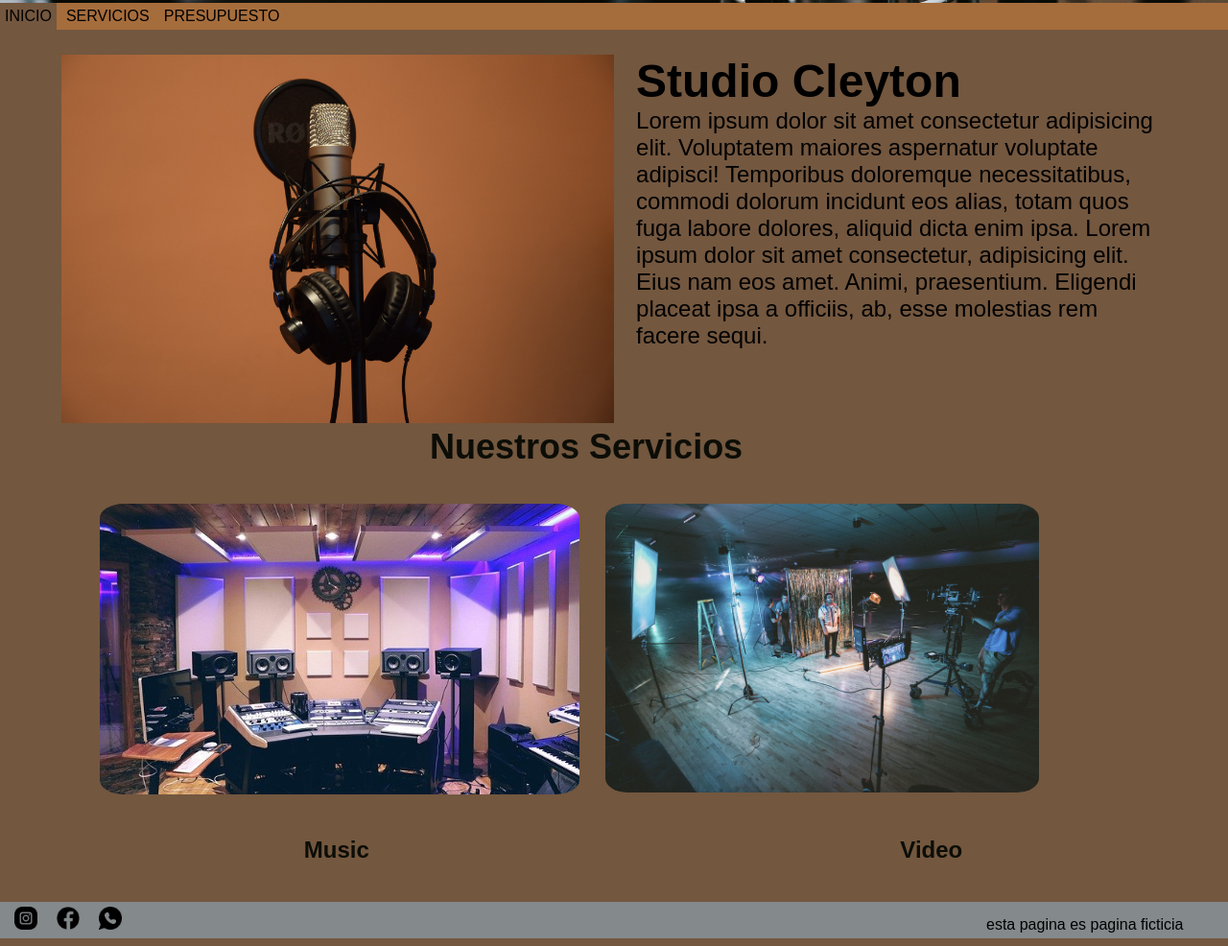
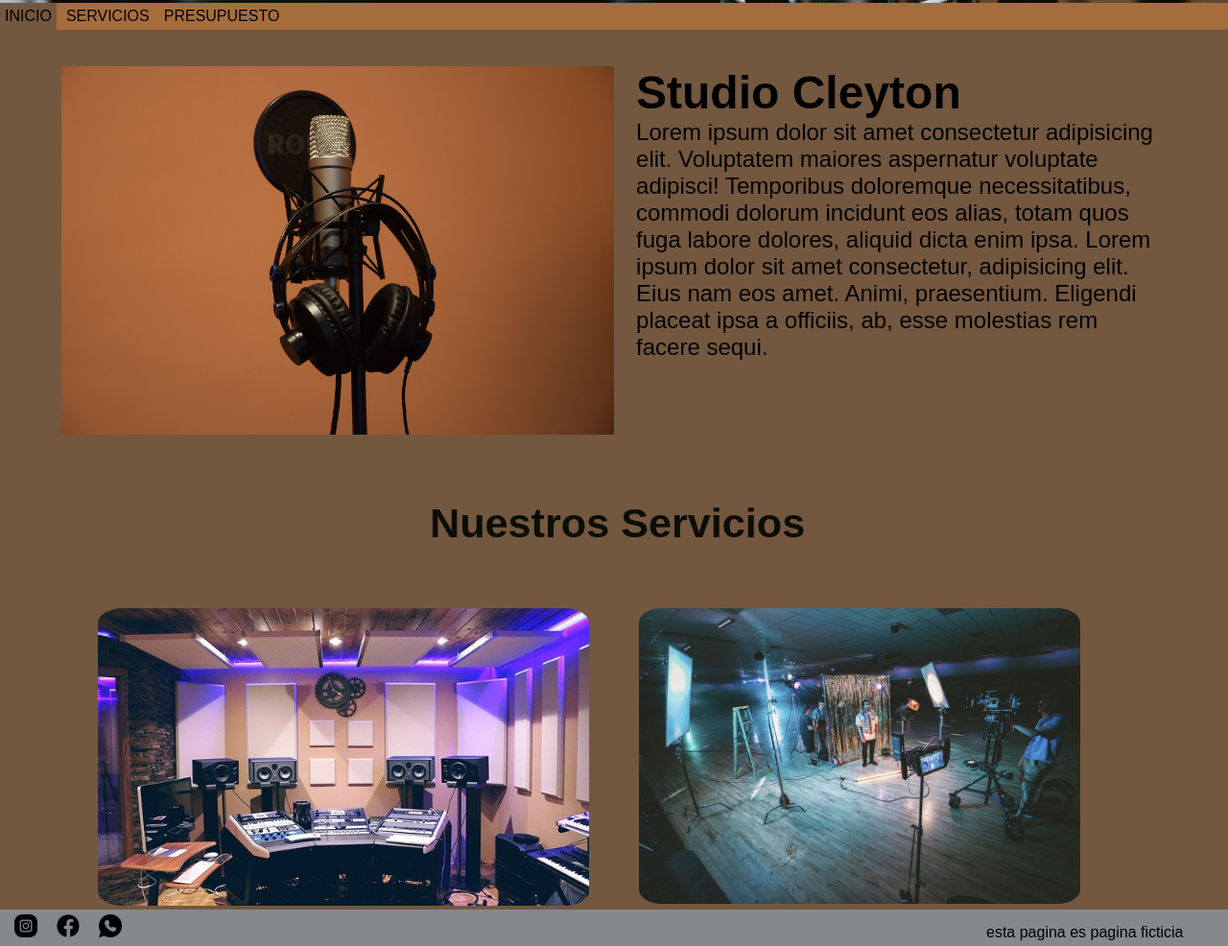
Before and after one commit to cleytoncaminha/Proyecto-curso, a plain HTML site: page index.html in a window 1280 px wide. Shown: the part 381-1367 px from the top of the page at 96% size. Drawn offline with Linux system fonts and the light colour scheme.

Commit message:
nuevo cambio3

```diff
--- a/index.html
+++ b/index.html
@@ -26,15 +26,9 @@
     <div class="service">
         <h2>Nuestros Servicios</h2></div>
         <div class="imgservice">
-            <p><a href="#"><img src="./Imagenes/studiomusica.jpg" alt="" width="95%"></a></p>
+            <p><a href="#"><img src="./Imagenes/studiomusica.jpg" alt="" width="100%"></a></p>
            <p><a href="#"><img src="./Imagenes/video-2577667_960_720.jpg" alt="" width="60%"></a></p>
                 </div>
-             <div class="serText">
-            <div class="serMusic"><a href="#"> Music</a>
-
-            </div>
-
-            <div class="serVideo"><a href="#">Video</a>
 
                         </div></div>
 
--- a/style.css
+++ b/style.css
@@ -22,7 +22,7 @@ body{
     justify-content: center;
 }
 .titulo{
-    font-size: 10vh;
+    font-size: 500%;
     color:white;
 }
 
@@ -59,21 +59,21 @@ font-weight: 500;
     float: right;
     margin-right: 5%;
     margin-left: 5%;
-    margin-top: 2%;
+    margin-bottom: 5%;
 }
 .description{
     width: 48%;
     float: right;
     font-size: 3vh;
     margin-left: 2%;
-    margin-bottom: 5%;
 }
 .service{
-    font-size: 3vh;
+    font-size: 180%;
     margin-left: 35%;
     margin-right: 20%;
-    margin-bottom: 3%;
+    margin-bottom: 5%;
     color: #0c0D07;
+    margin-top: 3%;
     }
 
     .imgservice{
@@ -83,8 +83,7 @@ font-weight: 500;
     }
 .imgservice p img{
     border-radius: 5%;
-    margin-right: 0vh;
-    margin-left: 13vh;
+    margin-left: 20%;
     transition-property: padding;
     transition-duration: 500ms;
 
@@ -95,14 +94,13 @@ font-weight: 500;
 }
 .serText{
     display: flex;
-    justify-content: space-around;
     margin-top: 5vh;
     margin-bottom: 5vh;
 }
 .serMusic a{
-    margin-left: 5vh;
+    margin-left: 600%;
     font-size: 3vh;
-    margin-top: 2vh;
+    margin-top: 5%;
     font-weight: bolder;
     text-decoration:none;
     color: #0c0D07;
@@ -110,14 +108,15 @@ font-weight: 500;
 }
 .serVideo a{
     font-size: 3vh;
-    margin-top: 4vh;
+    margin-top: 5%;
     font-weight: bolder;
     text-decoration: none;
     color: #0c0D07;
-
+    margin-left: 1600%;
 }
 footer{
     background-color: #84898c;
+    margin: 0;
 }
 .contact{
     display: flex;
```
